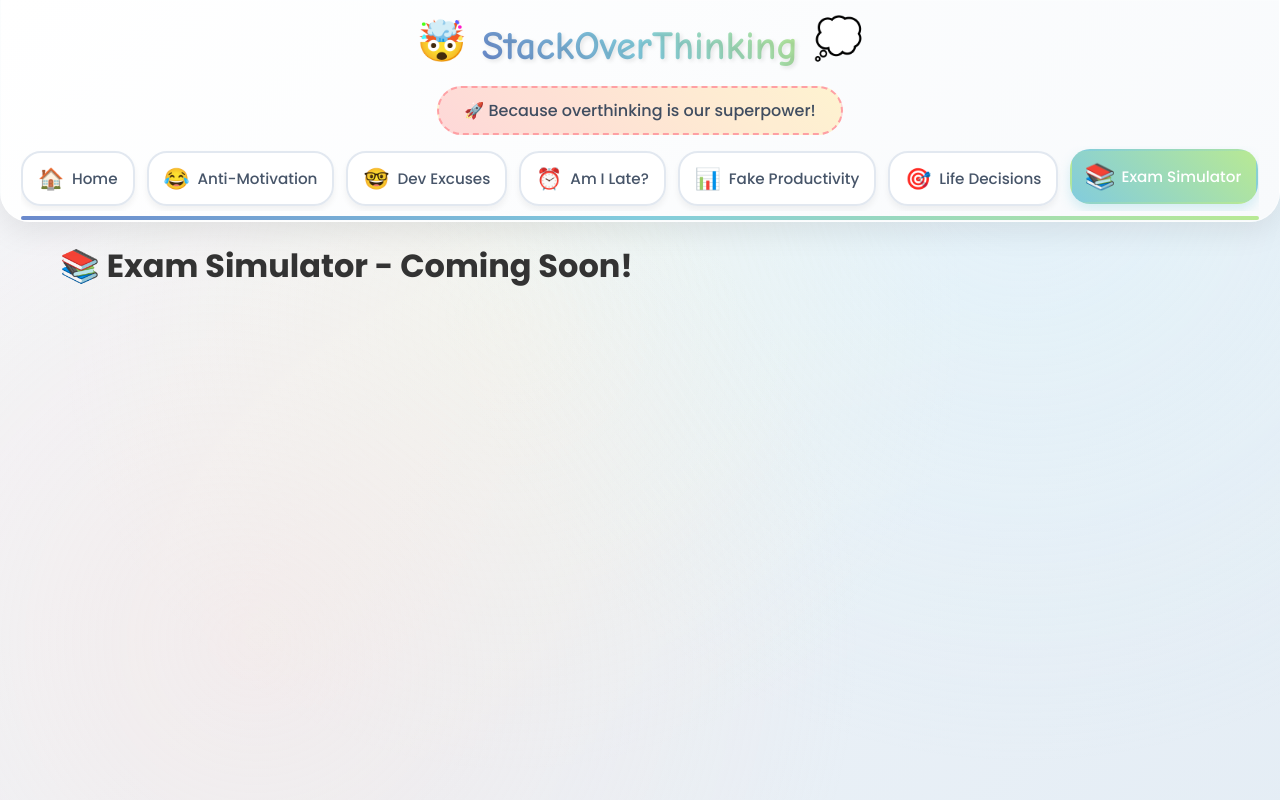
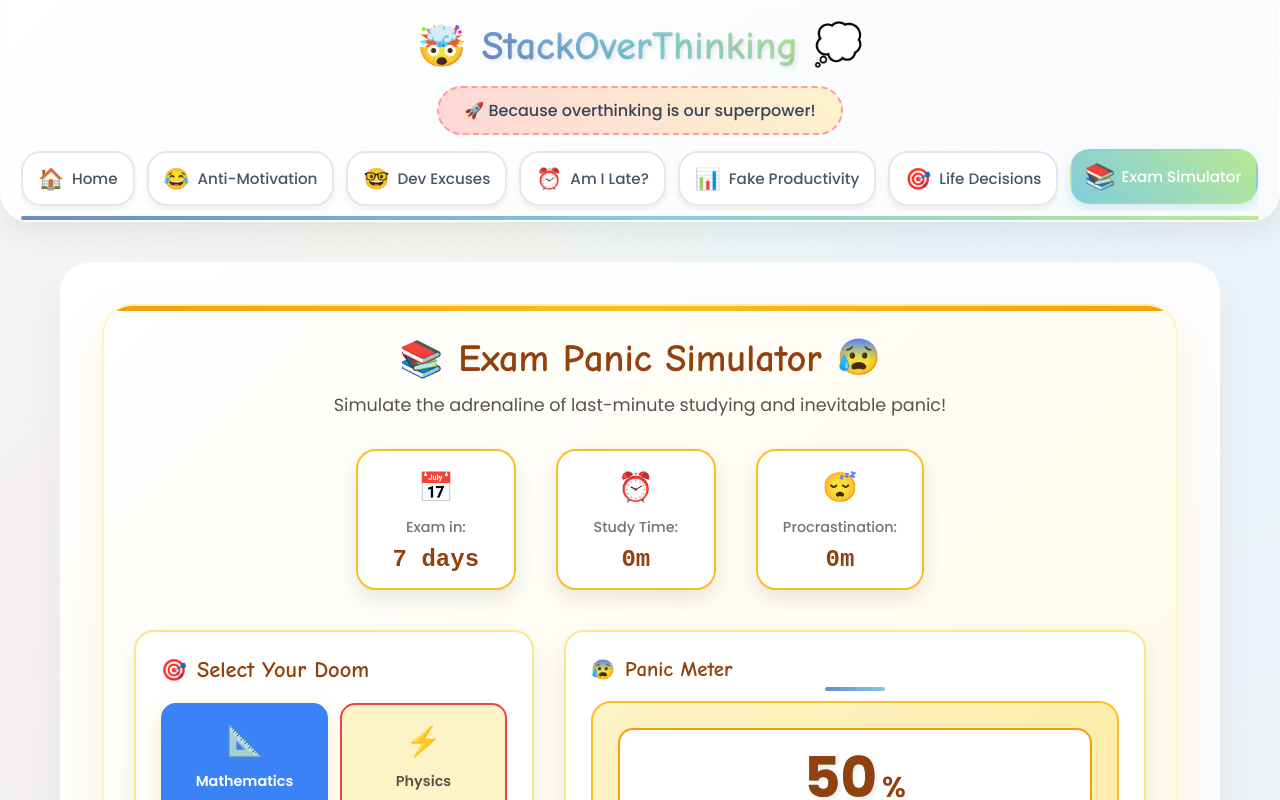
Before and after one commit to Maruf346/StackOverthinking, a React (Vite) app: page /exam in a window 1280 px wide. Shown: the top 800 px of the page. Built offline with nearby package versions, Linux system fonts and the light colour scheme.

Commit message:
Create the page component for ExamSimulator feature

```diff
--- a/src/App.jsx
+++ b/src/App.jsx
@@ -7,6 +7,7 @@ import DeveloperExcusePage from "./pages/DeveloperExcusePage";
 import AmILatePage from "./pages/AmILatePage";
 import FakeProductivityPage from "./pages/FakeProductivityPage";
 import LifeDecisionPage from "./pages/LifeDecisionPage";
+import ExamSimulatorPage from "./pages/ExamSimulatorPage";
 import './App.css';
 
 function App() {
@@ -22,7 +23,7 @@ function App() {
           <Route path="/late" element={<AmILatePage />} />
           <Route path="/productivity" element={<FakeProductivityPage />} />
           <Route path="/decisions" element={<LifeDecisionPage />} />
-          <Route path="/exam" element={<div className="page-container"><h1>📚 Exam Simulator - Coming Soon!</h1></div>} />
+          <Route path="/exam" element={<ExamSimulatorPage />} />
           <Route path="/sleep" element={<div className="page-container"><h1>😴 Sleep vs Study - Coming Soon!</h1></div>} />
         </Routes>
       </div>
--- /dev/null
+++ b/src/pages/ExamSimulatorPage.jsx
@@ -0,0 +1,15 @@
+// src/pages/ExamSimulatorPage.jsx
+import ExamSimulator from '../components/ExamSimulator';
+import './Page.css';
+
+function ExamSimulatorPage() {
+  return (
+    <div className="page-container">
+      <div className="page-content">
+        <ExamSimulator />
+      </div>
+    </div>
+  );
+}
+
+export default ExamSimulatorPage;
--- a/src/pages/Home.jsx
+++ b/src/pages/Home.jsx
@@ -56,7 +56,7 @@ function Home() {
       description: "Simulate the adrenaline of last-minute studying",
       emoji: "📚",
       color: "#FFE8CC",
-      status: "Planned",
+      status: "Live",
       path: "/exam"
     },
     {
@@ -65,7 +65,7 @@ function Home() {
       description: "Watch sleep always win over productivity",
       emoji: "😴",
       color: "#CCF2FF",
-      status: "Idea",
+      status: "In Development",
       path: "/sleep"
     }
   ];
```
